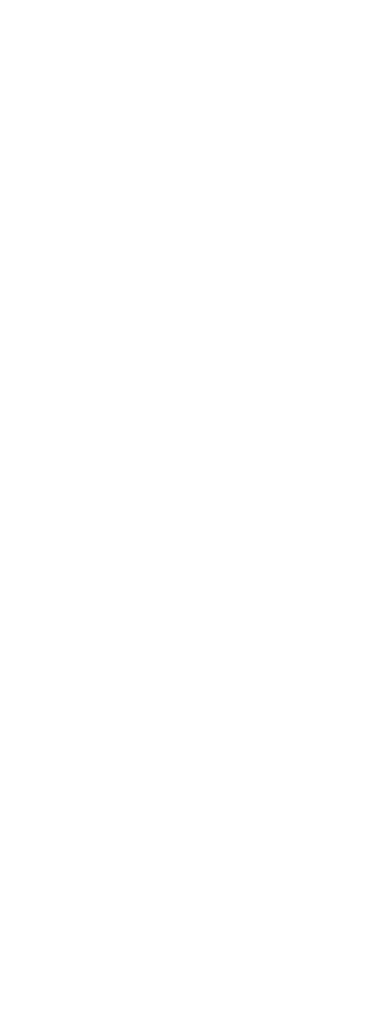
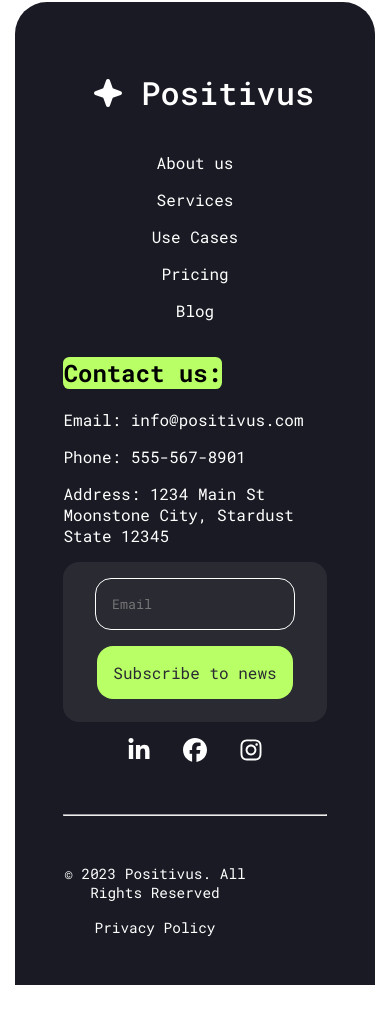
Before and after one commit to Mouuheb/positifis, a React (Vite) app: page / in a window 390 px wide. Shown: the part 9919-10936 px from the top of the page. Before the commit the page ends 9897 px from the top, so only its background shows below. Built offline with nearby package versions, Linux system fonts and the light colour scheme.

Commit message:
responsive footer

```diff
--- a/src/App.jsx
+++ b/src/App.jsx
@@ -18,7 +18,7 @@
 
   return (
     <>
-    {/* <Nav/> */}
+    <Nav/>
     <Home/>
     <Ads/>
     <Services/>
@@ -27,7 +27,7 @@
     <Team/>
     <Testimonial/>
     <Contact/>
-
+    <Footer/>
 
 
     {/*
--- a/src/pages/contact/contact.css
+++ b/src/pages/contact/contact.css
@@ -220,7 +220,7 @@
 
 
     .contact .form .btn {
-        width: 50%;
+        width: 100%;
         background-color: var(--color-dark);
         border: none;
         color: var(--color-white);
--- a/src/pages/footer/Footer.jsx
+++ b/src/pages/footer/Footer.jsx
@@ -20,6 +20,32 @@
                     )
                 } )}
                 {/* {data.navBtn.vzbl && <a className='btn' href={data.path} >{data.navBtn.btnText}</a> } */}
+
+            </div>
+            <div className='p2-ph'>
+                {data.pageLink.map((link,index) =>{
+                    return(
+                        <div key={index} className='link-content' ><a className='link' href={link.path} >{link.name}</a><br/></div>
+                    )
+                } )}
+
+                <div className='p2-0'>
+                    <div className='p2-1'>
+                        <h2>{data.footer.title}</h2>
+                        {data.footer.info.map((item,index)=>{
+                            return(
+                                <p key={index} >{item}</p>
+                            )
+                        })}
+                    </div>
+                    <div className='p2-2' >
+                        <div className='conponment' >
+                            <input placeholder='Email' />
+                            <label>Subscribe to news </label>
+                        </div>
+                    </div>
+                </div>
+
 
             </div>
             <div className='social' >
--- a/src/pages/footer/footer.css
+++ b/src/pages/footer/footer.css
@@ -1,13 +1,19 @@
-.footer-page{
+@media screen and (min-width: 800px) {
+
+    .p2-ph{
+        display: none;
+    }
+
+    .footer-page {
         margin: 5rem 5% 0;
         background-color: var(--color-dark);
-    border-radius: 2rem  2rem 0 0 ;
+        border-radius: 2rem 2rem 0 0;
         padding: 3rem;
         width: 90%;
         height: 33rem;
     }
 
-.footer-page .logo{
+    .footer-page .logo {
         display: flex;
         flex-direction: row;
         text-align: center;
@@ -15,14 +21,14 @@
         gap: 0.1rem;
     }
 
-.footer-page .logo .icon{
+    .footer-page .logo .icon {
         size: 12rem;
         height: 2rem;
         width: 2rem;
         color: var(--color-white);
     }
 
-.footer-page .logo h1{
+    .footer-page .logo h1 {
         color: var(--color-white);
         font-weight: 500;
     }
@@ -32,7 +38,7 @@
 
 
 
-.footer-page .p1{
+    .footer-page .p1 {
         margin-bottom: 2rem;
         display: flex;
         flex-direction: row;
@@ -42,21 +48,21 @@
     }
 
 
-.footer-page .p1 .p2 a{
+    .footer-page .p1 .p2 a {
         margin: 0 1rem;
         color: var(--color-white);
         /* text-decoration: none; */
 
     }
 
-.footer-page .p1 .p2 a:hover{
+    .footer-page .p1 .p2 a:hover {
         margin: 0 1rem;
         color: var(--color-white);
         text-decoration: double;
 
     }
 
-.footer-page .p1 .btn{
+    .footer-page .p1 .btn {
         border-radius: .6rem;
         border: solid 1px var(--color-white);
         align-items: center;
@@ -64,36 +70,37 @@
         padding: .8rem;
     }
 
-.footer-page .p1 .icon{
+    .footer-page .p1 .icon {
         color: var(--color-white);
         font-size: 1.5rem;
         margin: 0 1rem;
     }
 
-.footer-page .p1 .social{
+    .footer-page .p1 .social {
         gap: 1rem;
         /* background-color: aqua; */
         /* width: 10%; */
     }
-.footer-page .p2-0{
+
+    .footer-page .p2-0 {
         display: flex;
         flex-direction: row;
         width: 100%;
         /* background-color: aqua; */
     }
 
-.footer-page .p2-0 .p2-1{
+    .footer-page .p2-0 .p2-1 {
         width: 30%;
 
         /* background-color: antiquewhite; */
 
     }
 
-.footer-page .p2-0 .p2-1 p{
+    .footer-page .p2-0 .p2-1 p {
         color: var(--color-white);
     }
 
-.footer-page .p2-0 .p2-1 h2{
+    .footer-page .p2-0 .p2-1 h2 {
         color: var(--color-text);
         background-color: var(--color-bg-pr);
         padding: .1rem;
@@ -101,14 +108,14 @@
         border-radius: .4rem;
     }
 
-.footer-page .p2-0 .p2-2{
+    .footer-page .p2-0 .p2-2 {
         width: 50%;
         margin-left: 20%;
         /* background-color: burlywood; */
         align-items: center;
     }
 
-.footer-page .p2-0 .p2-2 .conponment{
+    .footer-page .p2-0 .p2-2 .conponment {
         padding: 10%;
         text-align: center;
         align-items: center;
@@ -116,7 +123,7 @@
         border-radius: 2rem;
     }
 
-.footer-page .p2-0 .p2-2 .conponment input{
+    .footer-page .p2-0 .p2-2 .conponment input {
         border: solid 1px var(--color-white);
         background-color: var(--color-dark-2);
         border-radius: 1rem;
@@ -125,7 +132,7 @@
         color: var(--color-white);
     }
 
-.footer-page .p2-0 .p2-2 .conponment label{
+    .footer-page .p2-0 .p2-2 .conponment label {
         /* border: solid 1px var(--color-white); */
         background-color: var(--color-bg-pr);
         color: var(--color-dark-2);
@@ -134,15 +141,214 @@
         margin-right: 1rem;
     }
 
-.footer-page hr{
+    .footer-page hr {
         margin: 3rem 0;
     }
 
-.footer-page .p3{
+    .footer-page .p3 {
         width: 100%;
         color: var(--color-white);
     }
 
+    .footer-page .p3 label {
+        margin-right: 5rem;
+    }
+}
+
+@media screen and (max-width: 800px) {
+
+
+
+
+    .footer-page {
+        margin: 2rem 2%;
+        background-color: var(--color-dark);
+        border-radius: 2rem 2rem 0 0;
+        padding: 3rem;
+        width: 96%;
+        /* height: 33rem; */
+    }
+
+    .footer-page .logo {
+        display: flex;
+        flex-direction: row;
+        text-align: center;
+        align-items: center;
+        gap: 0.1rem;
+    }
+
+    .footer-page .logo .icon {
+        size: 12rem;
+        height: 2rem;
+        width: 2rem;
+        color: var(--color-white);
+    }
+
+    .footer-page .logo h1 {
+        color: var(--color-white);
+        font-weight: 500;
+    }
+
+
+
+
+
+
+    .footer-page .p1 {
+        margin-bottom: 2rem;
+        display: flex;
+        flex-direction: column;
+        align-items: center;
+        justify-content: space-between;
+
+    }
+
+
+    .footer-page .p1 .p2 a {
+        width: 100%;
+        /* background-color: aqua; */
+        margin: 0 1rem;
+        color: var(--color-white);
+        /* text-decoration: none; */
+
+    }
+
+    .footer-page .p1 .p2 a:hover {
+        margin: 0 1rem;
+        color: var(--color-white);
+        text-decoration: double;
+
+    }
+
+    .footer-page .p1 .btn {
+        border-radius: .6rem;
+        border: solid 1px var(--color-white);
+        align-items: center;
+        text-align: center;
+        padding: .8rem;
+    }
+
+    .footer-page .p1 .icon {
+        color: var(--color-white);
+        font-size: 1.5rem;
+        margin: 0 1rem;
+    }
+
+    .footer-page .p1 .social {
+        gap: 1rem;
+        /* background-color: aqua; */
+        /* width: 10%; */
+    }
+
+    .footer-page .p2-ph .p2-0 {
+        display: flex;
+        flex-direction: column;
+        width: 100%;
+        /* background-color: aqua; */
+    }
+
+    .footer-page .p2-ph .p2-0 .p2-1 {
+        width: 100%;
+
+        /* background-color: antiquewhite; */
+
+    }
+
+    .footer-page .p2-ph .p2-0 .p2-1 p {
+        color: var(--color-white);
+    }
+
+    .footer-page .p2-ph .p2-0 .p2-1 h2 {
+        color: var(--color-text);
+        background-color: var(--color-bg-pr);
+        padding: .01rem;
+        width: fit-content;
+        border-radius: .4rem;
+    }
+
+    .footer-page .p2-ph .p2-0 .p2-2 {
+        width: 100%;
+        margin-left: 0%;
+        /* background-color: burlywood; */
+        align-items: center;
+    }
+
+    .footer-page .p2-ph .p2-0 .p2-2 .conponment {
+        padding: 1rem;
+        display: flex;
+        flex-direction: column;
+        text-align: center;
+        align-items: center;
+        background-color: var(--color-dark-2);
+        border-radius: 1rem;
+        height: 10rem;
+        gap: 1rem;
+        margin-bottom: 1rem;
+    }
+
+    .footer-page .p2-ph .p2-0 .p2-2 .conponment input {
+        border: solid 1px var(--color-white);
+        background-color: var(--color-dark-2);
+        border-radius: 1rem;
+        padding: 1rem;
+        margin-right: 0rem;
+        color: var(--color-white);
+    }
+
+    .footer-page .p2-ph .p2-0 .p2-2 .conponment label {
+        /* border: solid 1px var(--color-white); */
+        background-color: var(--color-bg-pr);
+        color: var(--color-dark-2);
+        border-radius: 1rem;
+        padding: 1rem;
+        margin-top: 0rem;
+    }
+
+    .footer-page hr {
+        margin: 3rem 0;
+    }
+
+    .footer-page .p3 {
+        width: 100%;
+        color: var(--color-white);
+    }
+
+    .footer-page .p3 label {
+        margin-right: 5rem;
+    }
+
+    .footer-page .p2-ph .link{
+        color: var(--color-white);
+        text-decoration: none;
+        text-align: center;
+        margin: 1rem;
+    }
+    .footer-page .p2-ph .link-content{
+        text-align: center;
+        margin:  1rem 0 ;
+
+    }
+    .footer-page .p3{
+        display: flex;
+        flex-direction: column;
+        text-align: center;
+        /* background-color: aqua; */
+        gap: 1rem;
+        margin: 0;
+
+    }
     .footer-page .p3 label{
-    margin-right: 5rem ;
+        font-size: .9rem;
+
     }
+
+    .footer-page .p2{
+        display: none;
+
+    }
+    .footer-page .p2-0{
+        display: none;
+
+    }
+
+}
```
Lines whose indentation alone changed are shown as unchanged.
